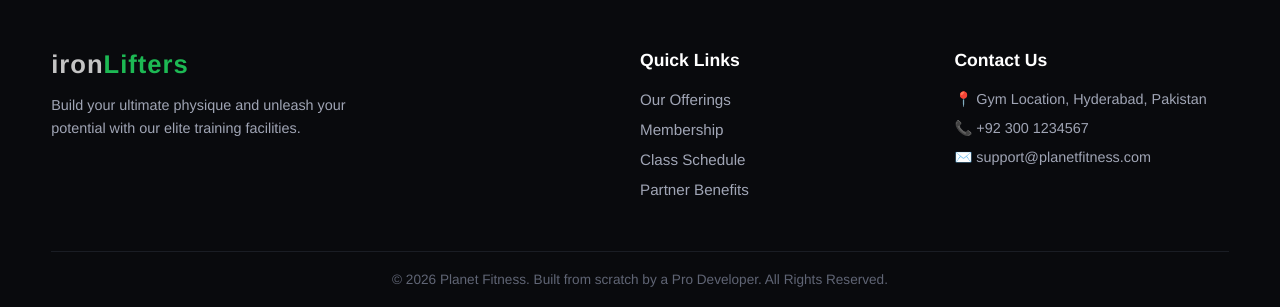
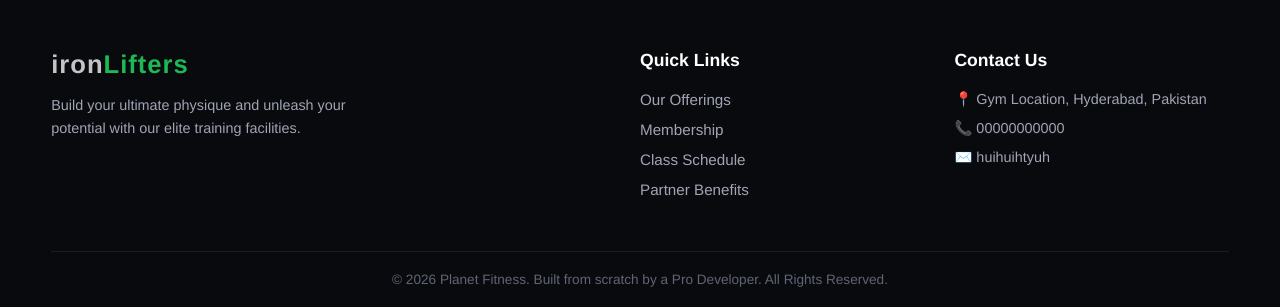
Before and after one commit to ALICODE40/demogym, a Django app: page / in a window 1280 px wide. Shown: the part 3043-3350 px from the top of the page. Run offline with Django 5.2, Linux system fonts and the light colour scheme; some libraries are stand-ins or nearby versions.

Commit message:
base.html

```diff
--- a/templates/base.html
+++ b/templates/base.html
@@ -72,8 +72,8 @@
         <div class="footer-contact">
             <h4 class="links-title">Contact Us</h4>
             <p>📍 Gym Location, Hyderabad, Pakistan</p>
-            <p>📞 +92 300 1234567</p>
-            <p>✉️ support@planetfitness.com</p>
+            <p>📞 00000000000</p>
+            <p>✉️ huihuihtyuh</p>
         </div>
     </div>
     <div class="footer-bottom">
```
